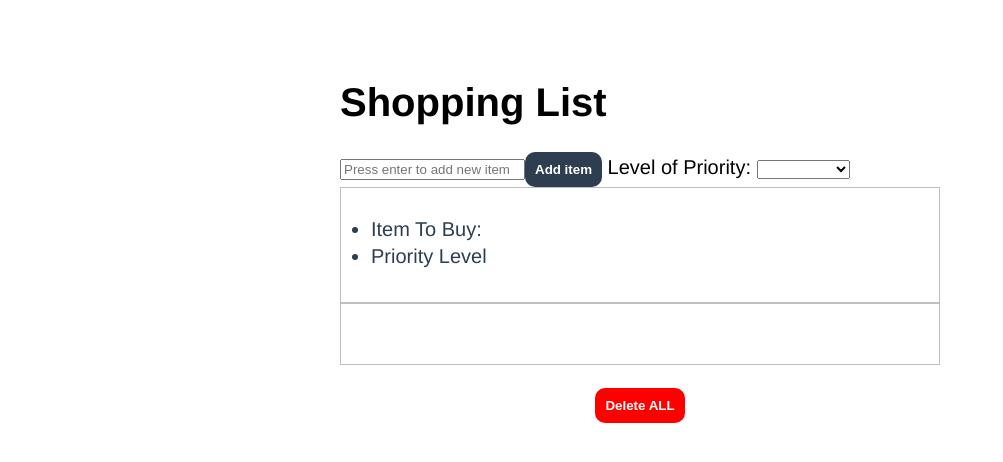
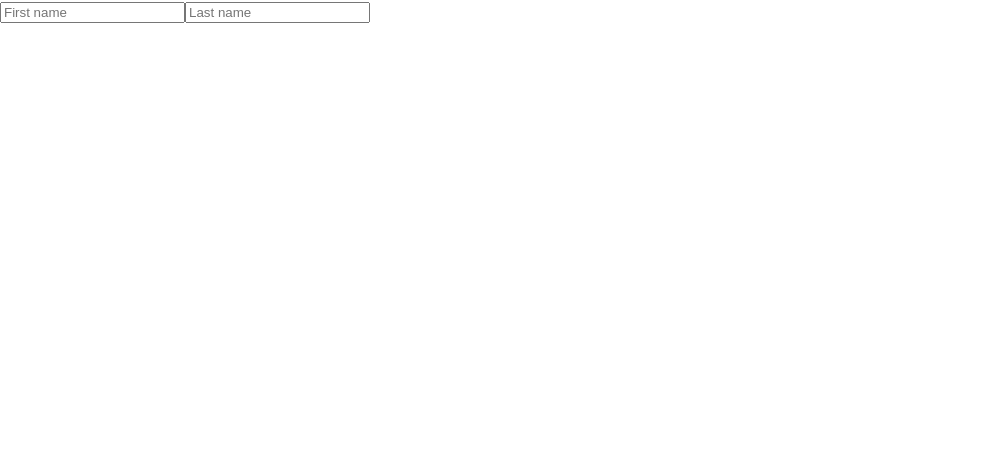
Before and after one commit to VigilBushido/Vue, a Vue app: page / in a window 1280 px wide. Shown: the top 462 px of the page, without its empty margins (0-1003 px from the left). Built offline with nearby package versions, Linux system fonts and the light colour scheme.

Commit message:
2.01 initial commit

```diff
--- a/src/App.vue
+++ b/src/App.vue
@@ -1,18 +1,20 @@
 <template>
   <div id="app">
     <!-- <Exercise /> -->
-    <ShoppingCart />
+    <!-- <ShoppingCart /> -->
+    <Exercise2 />
   </div>
 </template>
 
 <script>
 //import Exercise from './components/Exercise1-01'
-import ShoppingCart from './components/ShoppingCart'
+import Exercise2 from './components/Exercise2-01'
+//import ShoppingCart from './components/ShoppingCart'
 
 export default {
   name: 'app',
   components: {
-    ShoppingCart, //Exercise,
+    Exercise2, //ShoppingCart, //Exercise,
   },
 }
 </script>
--- a/src/components/Exercise2-01.vue
+++ b/src/components/Exercise2-01.vue
@@ -1,13 +1,26 @@
 <template>
+  <div class="container">
+    <input v-model="firstName" placeholder="First name" />
+    <input v-model="lastName" placeholder="Last name" />
 
+    <h3 class="output">{{ fullName }}</h3>
+  </div>
 </template>
 
 <script>
 export default {
-
+  data() {
+    return {
+      firstName: '',
+      lastName: '',
+    }
+  },
+  computed: {
+    fullName() {
+      return `${this.firstName} ${this.lastName}`
+    },
+  },
 }
 </script>
 
-<style>
-
-</style>
+<style></style>
--- a/src/styles/global.scss
+++ b/src/styles/global.scss
@@ -1,5 +1,5 @@
-body    {
-    font-family: 'Avenir', Helvetica, Arial, sans-serif;
-    margin: 0;
-    font-size:20px;
+body {
+  font-family: 'Avenir', Helvetica, Arial, sans-serif;
+  margin: 0;
+  font-size: 19px;
 }
```
